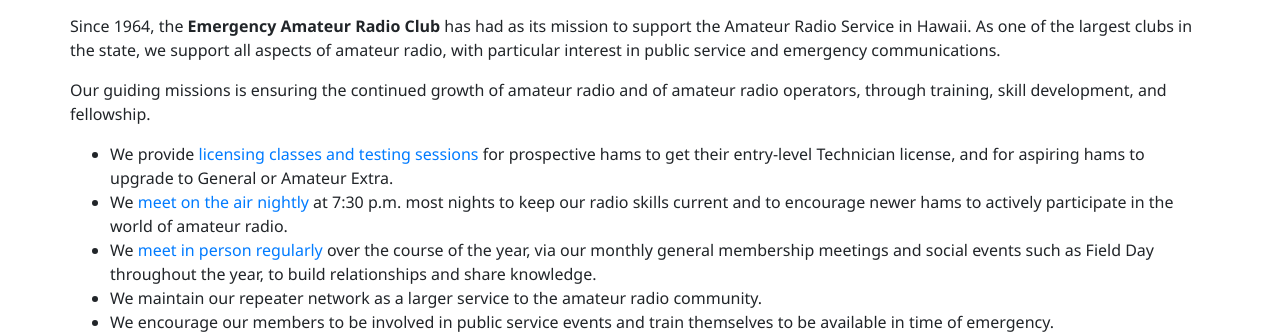
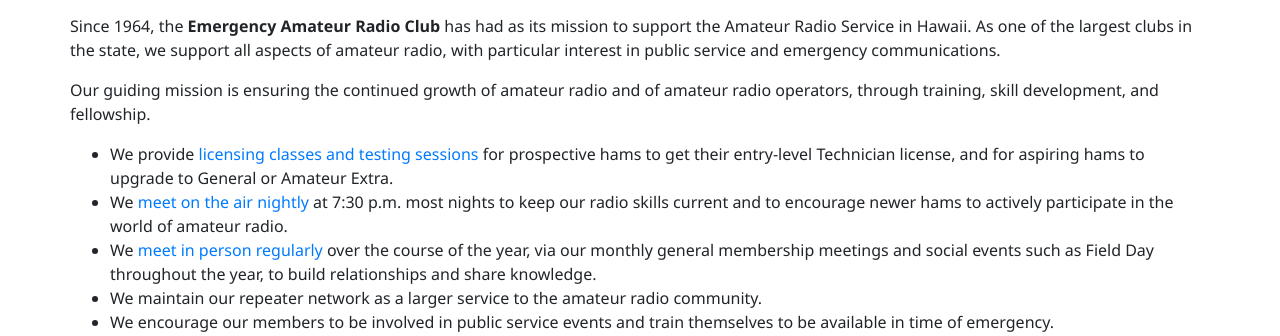
Before and after one commit to pineapplejuice/earc2-members, a Django app: page /homepage/about/ in a window 1280 px wide. Shown: the part 374-710 px from the top of the page. Run offline with Django 3.2, Linux system fonts and the light colour scheme; some libraries are stand-ins or nearby versions.

Commit message:
Fix type in about.html

```diff
--- a/homepage/templates/homepage/about.html
+++ b/homepage/templates/homepage/about.html
@@ -12,7 +12,7 @@
 	</blockquote>
 <p>Since 1964, the <strong>Emergency Amateur Radio Club</strong> has had as its mission to support the Amateur Radio Service in Hawaii. As one of the largest clubs in the state, we support all aspects of amateur radio, with particular interest in public service and emergency communications.</p>
 
-<p>Our guiding missions is ensuring the continued growth of amateur radio and of amateur radio operators, through training, skill development, and fellowship.</p>
+<p>Our guiding mission is ensuring the continued growth of amateur radio and of amateur radio operators, through training, skill development, and fellowship.</p>
 <ul>
 	<li>We provide <a href="http://www.earchi.org/education">licensing classes and testing sessions</a> for prospective hams to get their entry-level Technician license, and for aspiring hams to upgrade to General or Amateur Extra.</li>
 	<li>We <a href="{% url 'nets' %}">meet on the air nightly</a> at 7:30 p.m. most nights to keep our radio skills current and to encourage newer hams to actively participate in the world of amateur radio.</li>
```
